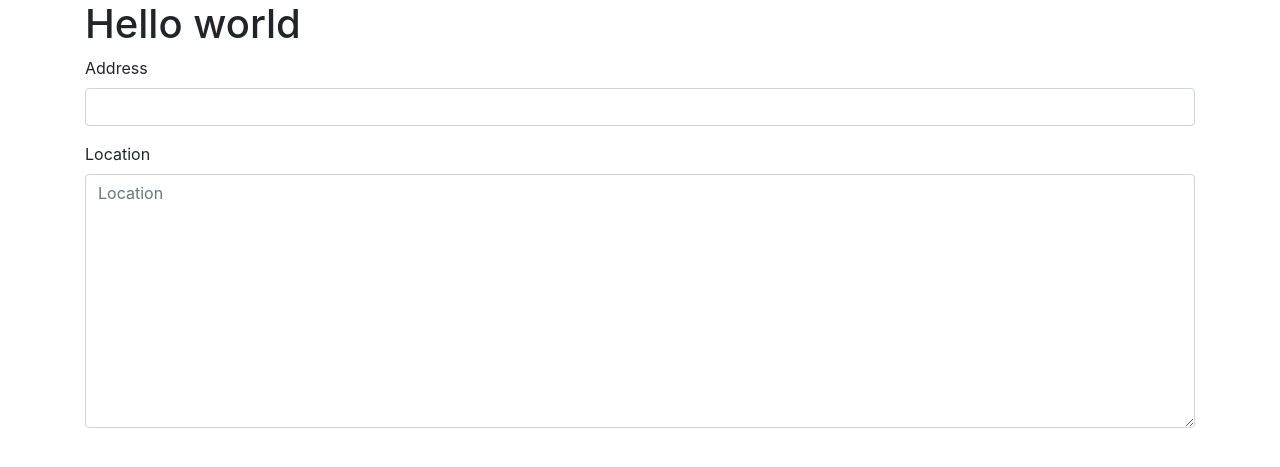
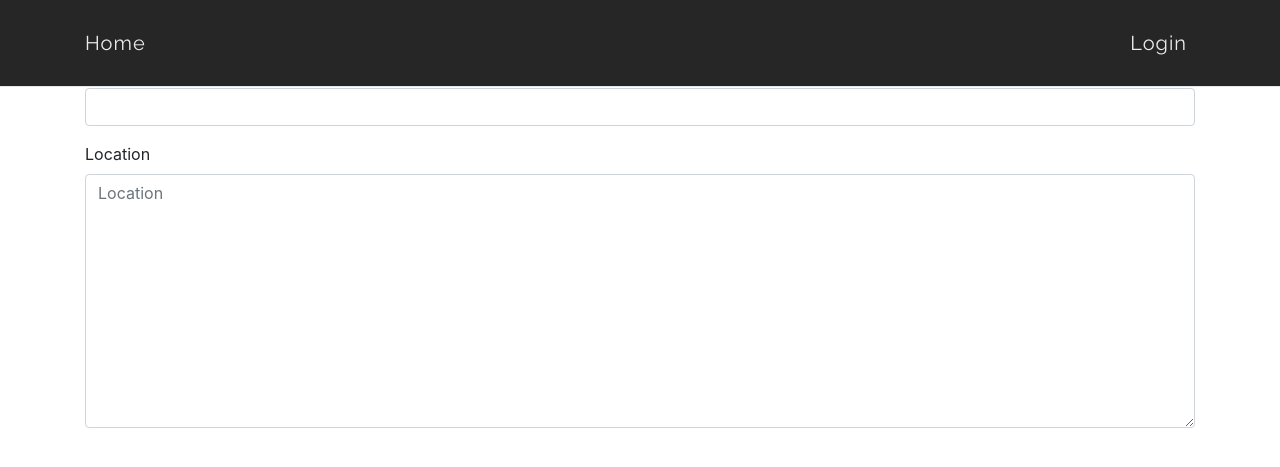
Before and after one commit to DevWaweru/Hoodbook, a Django app: page / in a window 1280 px wide. Shown: the top 467 px of the page. Run offline with Django 3.2, Linux system fonts and the light colour scheme; some libraries are stand-ins or nearby versions.

Commit message:
Adding navbar.html to the project

```diff
--- a/hood/templates/base.html
+++ b/hood/templates/base.html
@@ -15,6 +15,9 @@
 
     {% block styles %}
         {% bootstrap_css %}
+        <!-- Google Maps -->
+        {{form.media}}
+
         <link rel="stylesheet" href="https://cdnjs.cloudflare.com/ajax/libs/font-awesome/4.7.0/css/font-awesome.min.css">
         <link href='https://fonts.googleapis.com/css?family=Raleway' rel='stylesheet'>
         <link href='https://fonts.googleapis.com/css?family=Catamaran' rel='stylesheet'>
@@ -22,11 +25,10 @@
         <link href='https://fonts.googleapis.com/css?family=Montserrat' rel='stylesheet'>
         <link rel="stylesheet" href="{% static 'css/styles.css'%}">
 
-        <!-- Google Maps -->
-        {{form.media}}
     {% endblock %}
 </head>
 <body>
+    {% include 'navbar.html' %}
 
     {% block content%}
     {% endblock %}
--- /dev/null
+++ b/hood/templates/navbar.html
@@ -0,0 +1,40 @@
+<nav class="navbar navbar-expand-lg navbar-light fixed-top" id="navMain">
+    <div class="container">
+        <a class="smooth-scroll" href="/">
+            Home
+        </a>
+        <button class="navbar-toggler navbar-toggler-right" type="button" data-toggle="collapse" data-target="#navbarResponsive"
+            aria-controls="navbarResponsive" aria-expanded="false" aria-label="Toggle navigation">
+            <i class="fa fa-bars"></i>
+        </button>
+        <div class="collapse navbar-collapse" id="navbarResponsive">
+            <div class="container-fluid">
+                <div class="row">
+                    <div class="col-md-12 nav-search">
+
+                    </div>
+                </div>
+            </div>
+            <ul class="navbar-nav ml-auto">
+                <li class="nav-item">
+                    {% if user.is_authenticated %}
+                    <li class="nav-item dropdown">
+                        <a class="nav-link dropdown-toggle" href="#" id="navbarDropdown" role="button" data-toggle="dropdown" aria-haspopup="true"
+                            aria-expanded="false">
+                            {{user}}
+                        </a>
+                        <div class="dropdown-menu" aria-labelledby="navbarDropdown">
+                            <a class="dropdown-item" href="#">Profile</a>
+                            <a class="dropdown-item" href="#">Business</a>
+                            <div class="dropdown-divider"></div>
+                            <a class="dropdown-item" href="/logout">Log Out</a>
+                        </div>
+                    </li>
+                    {% else %}
+                    <a class="nav-link open-nav" href="/accounts/login/"> Login </a>
+                    {% endif %}
+                </li>
+            </ul>
+        </div>
+    </div>
+</nav>
--- a/static/css/styles.css
+++ b/static/css/styles.css
@@ -0,0 +1,56 @@
+/* Navbar styling */
+
+#navMain {
+    font-family: 'Raleway';
+    font-size: 20px;
+    /* text-transform: uppercase; */
+    background: rgb(29, 27, 27);
+}
+
+#navMain .navbar-toggler {
+    font-size: 16px;
+    padding: 11px;
+    color: rgb(230, 230, 230);
+}
+
+#navMain a {
+    color: rgb(236, 235, 235);
+    text-decoration: none;
+}
+
+#navMain .navbar-nav .nav-item:active,
+#navMain .navbar-nav .nav-item:focus {
+    outline: none;
+    background-color: rgb(240, 120, 120);
+}
+
+@media (min-width: 992px) {
+    #navMain {
+        padding-top: 20px;
+        padding-bottom: 20px;
+        -webkit-transition: padding-top 0.5s ease-in-out, padding-bottom 0.5s;
+        -moz-transition: padding-top 0.5s ease-in-out, padding-bottom 0.5s;
+        transition: padding-top 0.5s ease-in-out, padding-bottom 0.5s;
+        letter-spacing: 1px;
+        background: rgb(39, 38, 38);
+        border-bottom: 1px solid #e6e6e6;
+        /* height: 70px; */
+    }
+    #navMain .nav-link.active {
+        outline: none;
+        background-color: rgb(39, 38, 38);
+    }
+    #navMain .nav-link.active:hover {
+        color: white;
+        background-color: rgba(230, 210, 97, 0.637)
+    }
+    #navMain.navbar-shrink {
+        padding-top: 10px;
+        padding-bottom: 10px;
+        background: rgb(39, 38, 38);
+        border-bottom: 1px solid #e6e6e6;
+    }
+    #navMain.navbar-shrink a {
+        color: rgba(0, 0, 0, 0.973);
+    }
+}
--- a/static/js/scripts.js
+++ b/static/js/scripts.js
@@ -0,0 +1,14 @@
+$(document).ready(function () {
+    // Collapse Navbar when the scroll is triggered
+    var navbarCollapse = function () {
+        if ($("#navMain").offset().top > 40) {
+            $("#navMain").addClass("navbar-shrink");
+        } else {
+            $("#navMain").removeClass("navbar-shrink");
+        }
+    };
+    // Collapse the nav bar if page is not at the top
+    navbarCollapse();
+    // Collapse the navbar when there is scroll activity
+    $(window).scroll(navbarCollapse);
+})
```
Also changed, not shown: hood/templates/Profile/profile.html (added).
